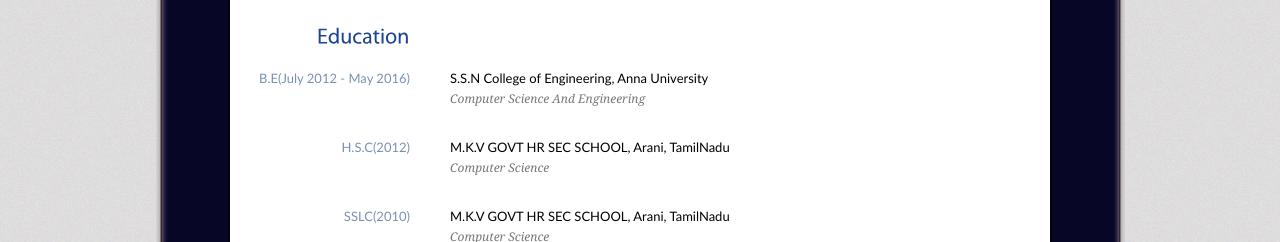
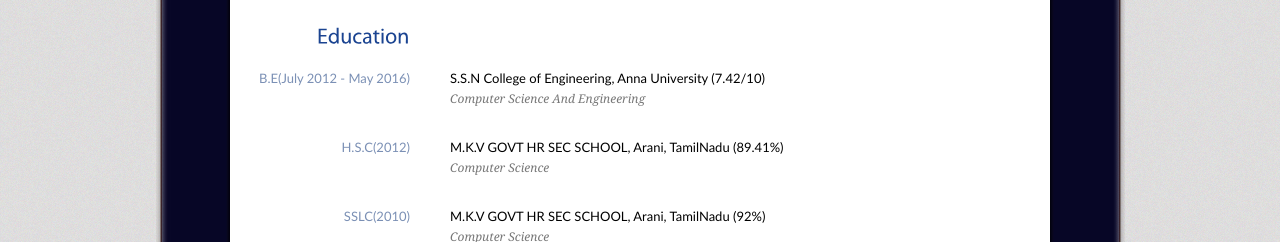
Before and after one commit to tmvinoth3/CV, a plain HTML site: page noImage.html in a window 1280 px wide. Shown: the part 556-798 px from the top of the page. Drawn offline with Linux system fonts and the light colour scheme; a script that the page names is missing.

Commit message:
Added percentage in bold

```diff
--- a/noImage.html
+++ b/noImage.html
@@ -106,17 +106,17 @@
           <h2>Education</h2>
           <div class="content">
             <h3>B.E(July 2012 - May 2016)</h3>
-            <p>S.S.N College of Engineering, Anna University <br />
+            <p>S.S.N College of Engineering, Anna University <span style="font-weight=bold;">(7.42/10)</span><br />
               <em>Computer Science And Engineering</em></p>
           </div>
           <div class="content">
             <h3>H.S.C(2012)</h3>
-            <p>M.K.V GOVT HR SEC SCHOOL, Arani, TamilNadu <br />
+            <p>M.K.V GOVT HR SEC SCHOOL, Arani, TamilNadu <span style="font-weight=bold;">(89.41%)</span><br />
               <em>Computer Science</em></p>
           </div>
                     <div class="content">
             <h3>SSLC(2010)</h3>
-            <p>M.K.V GOVT HR SEC SCHOOL, Arani, TamilNadu <br />
+            <p>M.K.V GOVT HR SEC SCHOOL, Arani, TamilNadu <span style="font-weight=bold;">(92%)</span><br />
               <em>Computer Science</em></p>
           </div>
         </div>
```
